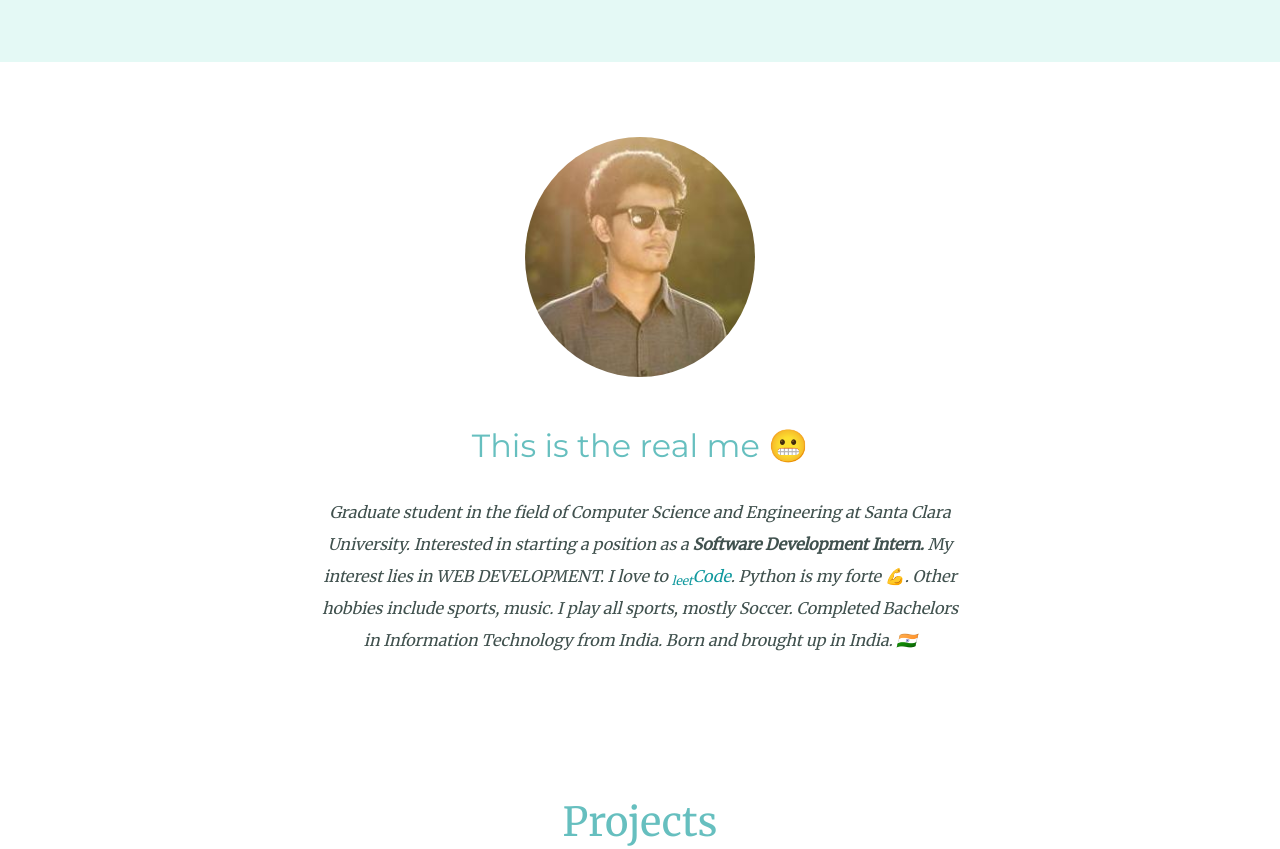
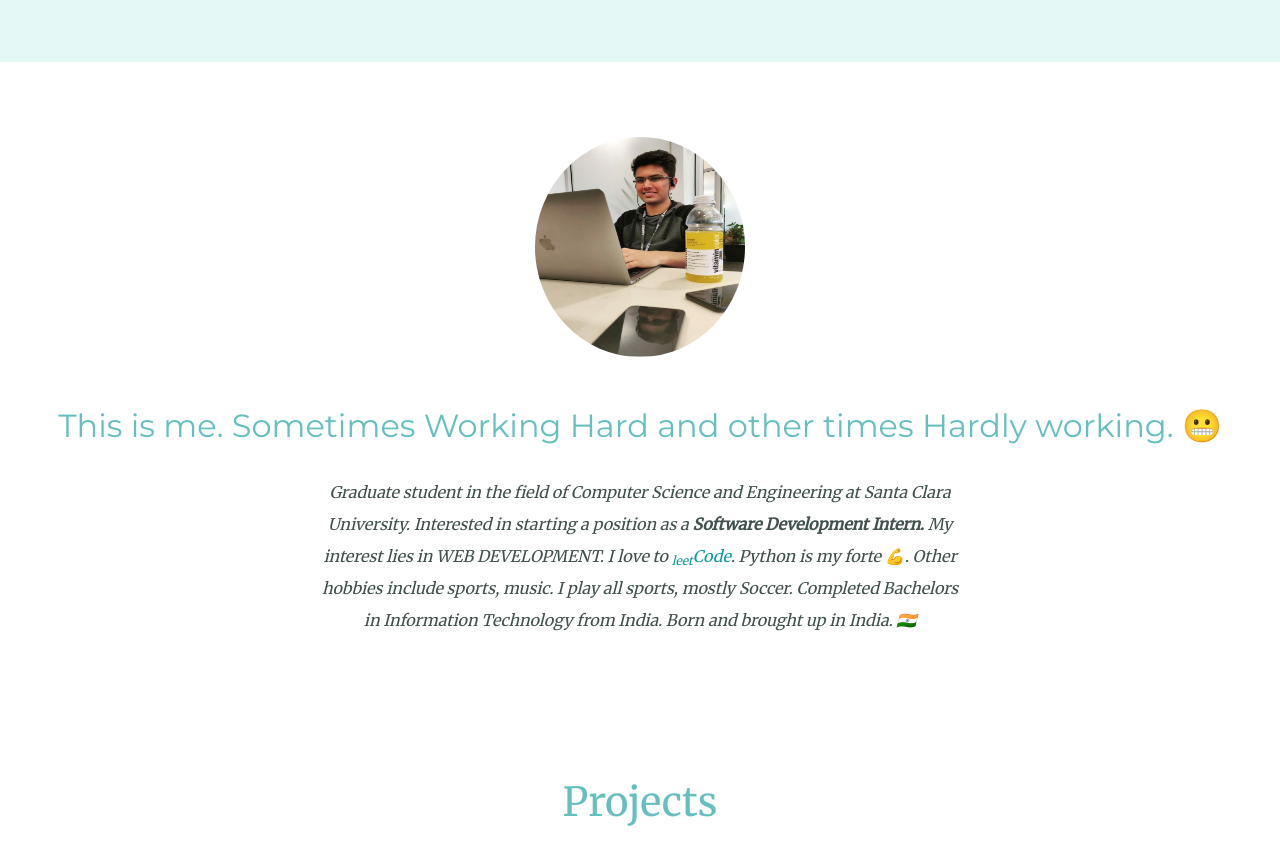
Before and after one commit to kunal21/CV, a plain HTML site: page index.html in a window 1280 px wide. Shown: the part 760-1609 px from the top of the page. Drawn offline with nearby package versions, Linux system fonts and the light colour scheme.

Commit message:
final commit

```diff
--- a/css/styles.css
+++ b/css/styles.css
@@ -7,7 +7,7 @@ body {
 
 hr {
   border-style: dotted none none none;
-  border-color: #66BFBF;
+  border-color: #EAF6F6;
   border-width: 10px;
   margin-left: 650px;
   margin-right: 650px;
@@ -87,8 +87,8 @@ padding-bottom: 200px;
 .cvdp {
   margin-top: 25px;
   border-radius: 100%;
-  height: 240px;
-  width: 230px;
+  height: 220px;
+  width: 210px;
   margin-bottom: 20px;
 }
 
--- a/index.html
+++ b/index.html
@@ -26,8 +26,8 @@
 
   <div class="middle-container">
     <div class="profile">
-      <img class="cvdp" src="CSS - My Site Images/CVDP.jpeg" alt="">
-      <h2 style="margin-top: 30px;margin-bottom: 30px;">This is the real me 😬 </h2>
+      <img class="cvdp" src="CSS - My Site Images/CVDP3.jpeg" alt="">
+      <h2 style="margin-top: 30px;margin-bottom: 30px;">This is me. Sometimes Working Hard and other times Hardly working. 😬 </h2>
       <p class="description"><em>Graduate student in the field of Computer Science and Engineering at Santa Clara University. Interested
           in starting a position as a <b>Software Development Intern.</b> My interest lies in WEB DEVELOPMENT. I love to <a href="https://leetcode.com/kunalmehta2197/"><sub>leet</sub>Code</a>. Python is my forte 💪. Other hobbies
           include sports, music. I play all sports, mostly Soccer.
@@ -251,8 +251,6 @@
       <p style="color:#EAF6F6">© 2018 Kunal Mehta</p>
     </div>
   </div>
-
-
 </body>
 
 </html>
```
Also changed, not shown: CSS - My Site Images/CVDP2.jpeg (added), CSS - My Site Images/CVDP3.jpeg (added).
